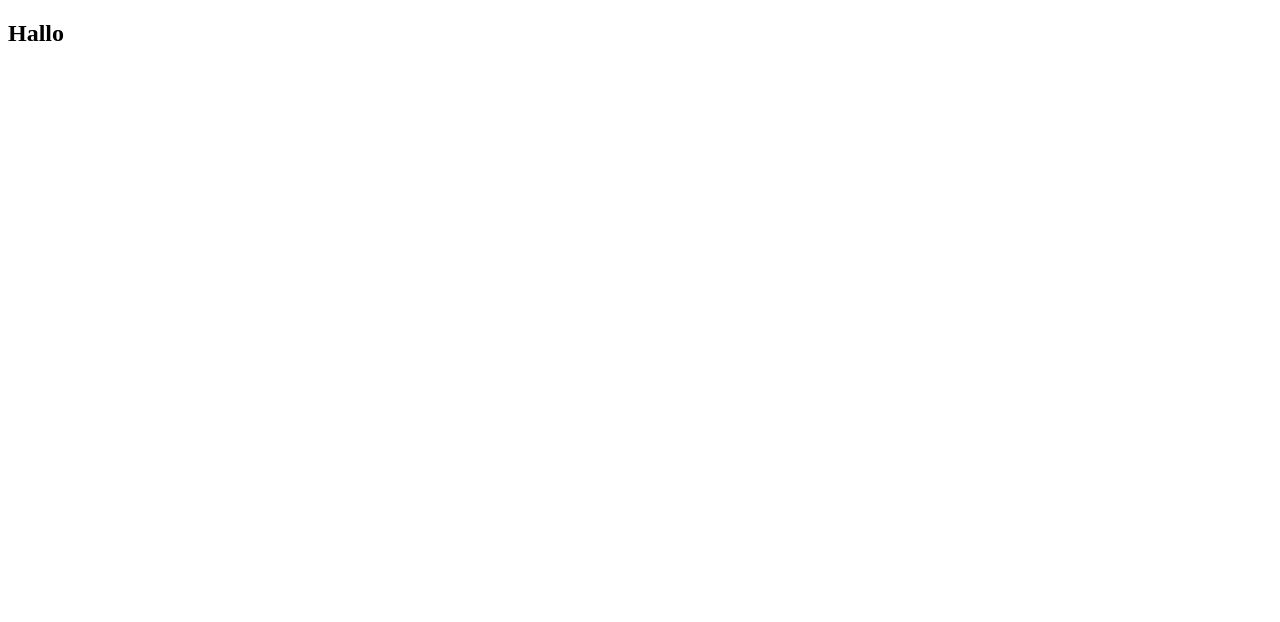
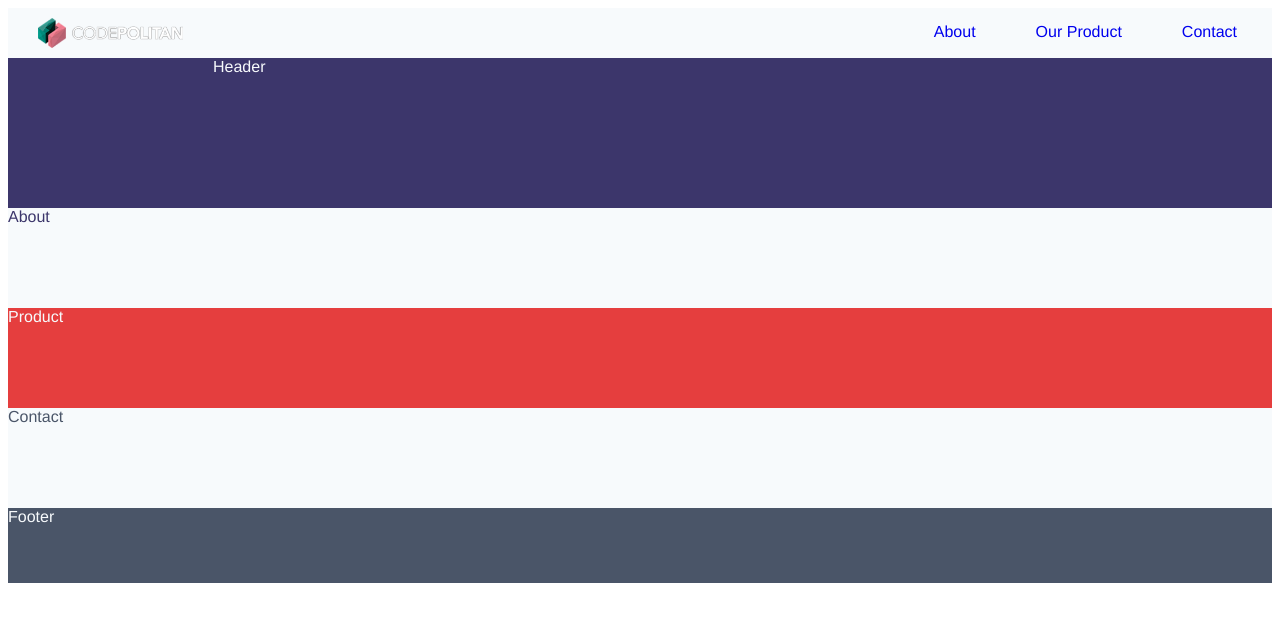
Before and after one commit to Dwl4991/cp-4-FE-7-sass, a plain HTML site: page index.html in a window 1280 px wide. Drawn offline with Linux system fonts and the light colour scheme.

Commit message:
sisa 1.07 menit

```diff
--- a/index.html
+++ b/index.html
@@ -4,8 +4,21 @@
     <meta charset="UTF-8" />
     <meta name="viewport" content="width=device-width, initial-scale=1.0" />
     <title>tutorial sass</title>
+    <link rel="stylesheet" href="css-output.css" />
   </head>
   <body>
-    <h2>Hallo</h2>
+    <section class="navbar">
+      <a href="#"><img src="images/codepolitan-logo-white.png" alt="" /></a>
+      <div class="right">
+        <a href="#">About</a>
+        <a href="#">Our Product</a>
+        <a href="#">Contact</a>
+      </div>
+    </section>
+    <section class="header">Header</section>
+    <section class="about">About</section>
+    <section class="product">Product</section>
+    <section class="contact">Contact</section>
+    <section class="footer">Footer</section>
   </body>
 </html>
--- /dev/null
+++ b/sass-input.scss
@@ -0,0 +1,63 @@
+$light-color: #f7fafc;
+$indigo-color: #3c366b;
+$gray-color: #4a5568;
+$red-color: #e53e3e;
+$light-gray: #ddd;
+$black-color: #000;
+$font-stack: Helvetica, Arial, sans-serif;
+body {
+  font: 100% $font-stack;
+}
+.navbar {
+  background-color: $light-color;
+  color: $gray-color;
+  height: 50px;
+  a {
+    float: left;
+    display: block;
+    text-align: center;
+    padding: 10px 30px;
+    text-decoration: none;
+    img {
+      height: 30px;
+      width: 145px;
+    }
+  }
+  a:hover {
+    background-color: $light-gray;
+    color: $black-color;
+    padding: 10px 20px;
+  }
+  .right {
+    float: right;
+    width: auto;
+    display: block;
+    padding: 5px;
+  }
+}
+.header {
+  background-color: $indigo-color;
+  color: $light-color;
+  height: 150px;
+  margin-top: 10px;
+}
+.about {
+  background-color: $light-color;
+  color: $indigo-color;
+  height: 100px;
+}
+.product {
+  background-color: $red-color;
+  color: $light-color;
+  height: 100px;
+}
+.contact {
+  background-color: $light-color;
+  color: $gray-color;
+  height: 100px;
+}
+.footer {
+  background-color: $gray-color;
+  color: $light-color;
+  height: 75px;
+}
```
Also changed, not shown: css-output.css (added), images/codepolitan-logo-white.png (added), 1 other file.
